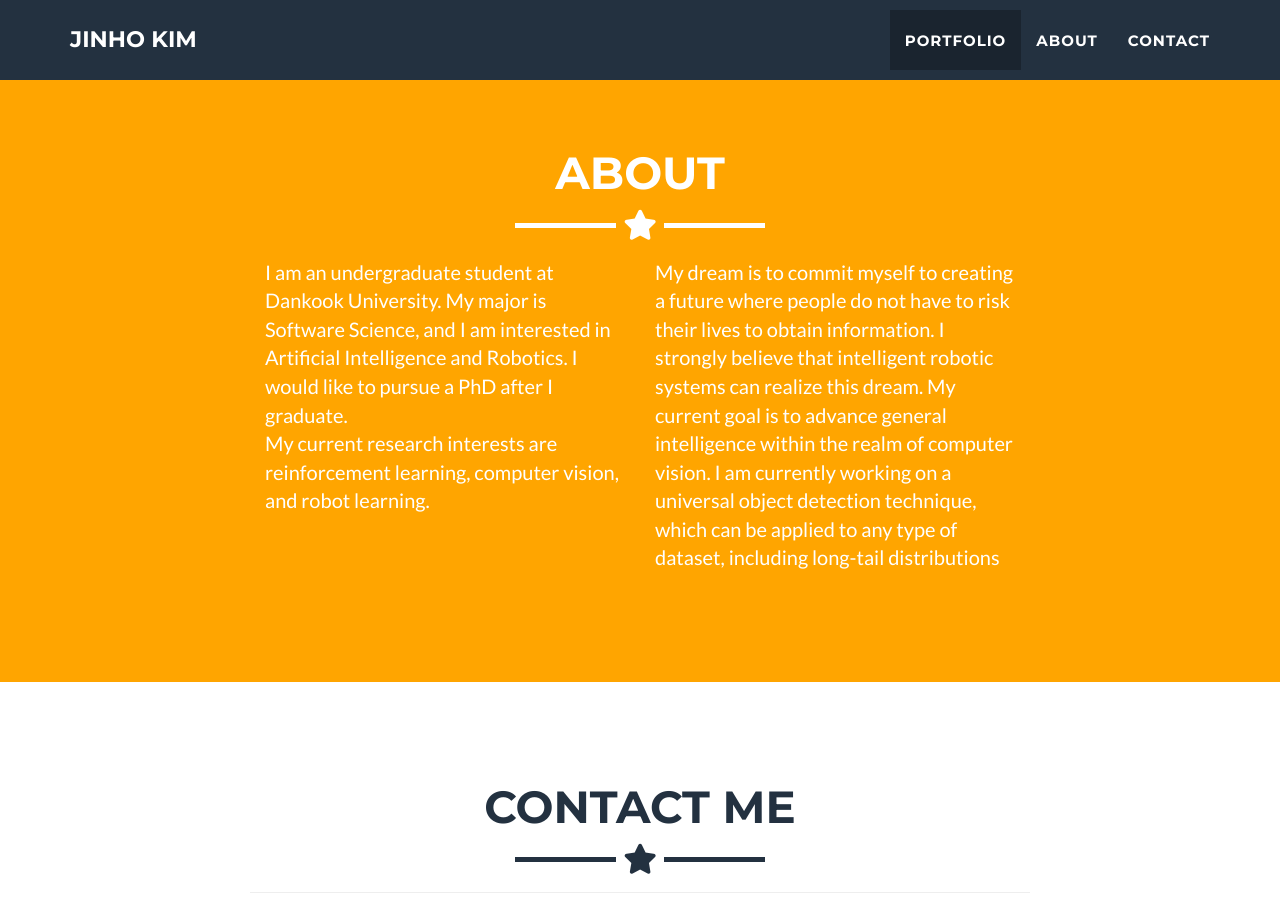
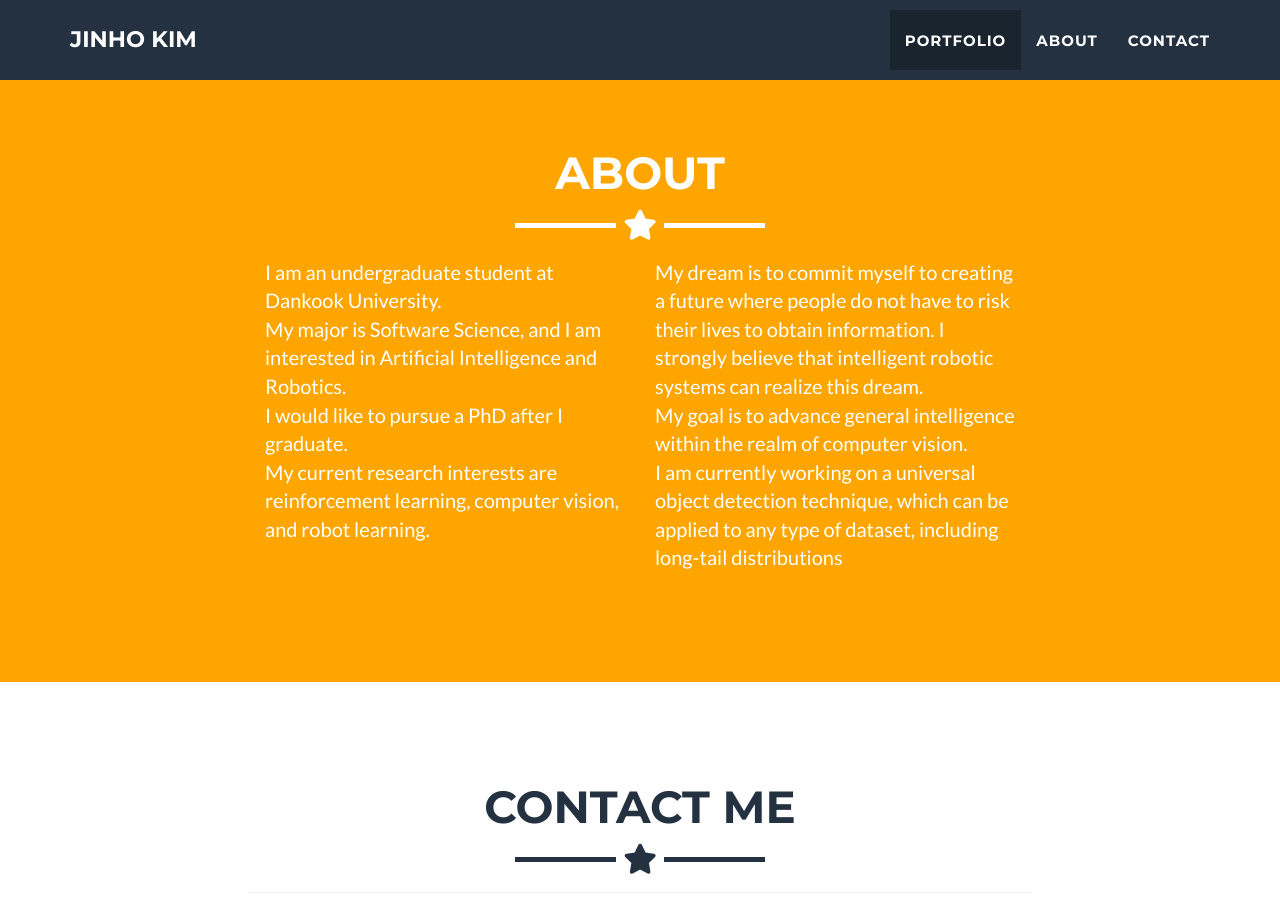
Before and after one commit to jhjh-kim/Mid-Term-Project, a Jekyll site: the page built from _posts/2014-07-18-project-1.markdown, in a window 1280 px wide and 900 px high, scrolled down 1330 px. Built offline with Jekyll 4.4.1, drawn with Linux system fonts in a browser that asks for light colours.

Commit message:
about revision2

```diff
--- a/_includes/about.html
+++ b/_includes/about.html
@@ -9,10 +9,10 @@
     </div>
     <div class="row">
       <div class="col-lg-4 col-lg-offset-2">
-        <p>I am an undergraduate student at Dankook University. My major is Software Science, and I am interested in Artificial Intelligence and Robotics. I would like to pursue a PhD after I graduate.<br>My current research interests are reinforcement learning, computer vision, and robot learning.</p>
+        <p>I am an undergraduate student at Dankook University.<br>My major is Software Science, and I am interested in Artificial Intelligence and Robotics.<br>I would like to pursue a PhD after I graduate.<br>My current research interests are reinforcement learning, computer vision, and robot learning.</p>
       </div>
       <div class="col-lg-4">
-        <p>My dream is to commit myself to creating a future where people do not have to risk their lives to obtain information. I strongly believe that intelligent robotic systems can realize this dream. My current goal is to advance general intelligence within the realm of computer vision. I am currently working on a universal object detection technique, which can be applied to any type of dataset, including long-tail distributions</p>
+        <p>My dream is to commit myself to creating a future where people do not have to risk their lives to obtain information. I strongly believe that intelligent robotic systems can realize this dream.<br>My goal is to advance general intelligence within the realm of computer vision.<br>I am currently working on a universal object detection technique, which can be applied to any type of dataset, including long-tail distributions</p>
       </div>
     </div>
   </div>
```
